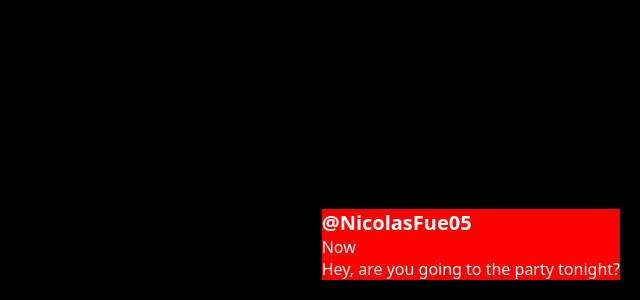
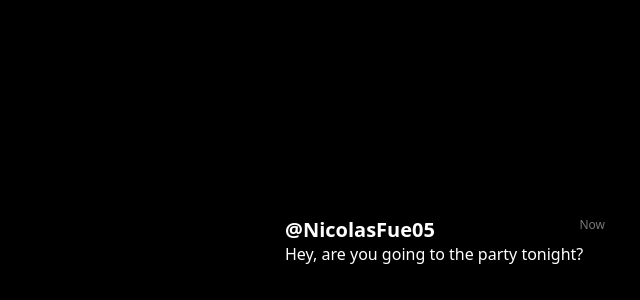
Before and after one commit to NicolasFue05/ApatheticDesolation, a React (Vite) app: page / in a window 1280 px wide. Shown: the part 500-800 px from the top of the page, without its empty margins (640-1280 px from the left). Built offline with nearby package versions, Linux system fonts and the light colour scheme.

Commit message:
:version 1.0: Notification updated and fixed

```diff
--- a/src/components/Notification/Notification.css
+++ b/src/components/Notification/Notification.css
@@ -1,3 +1,22 @@
 .Notification {
-    background-color: red;
+    cursor: pointer; /* Change to none in others scenes*/
+    padding: 15px;
+    border-radius: 15px;
+    width: 350px;
+    background-color: #000;
+    box-shadow: 0px 0px 8px #000;
 }
+
+.username-time {
+    display: flex;
+    justify-content: space-between;
+}
+
+.username {
+    font-weight: bold;
+}
+
+.time {
+    font-size: 12px;
+    color: #777;
+}
--- a/src/components/Notification/Notification.jsx
+++ b/src/components/Notification/Notification.jsx
@@ -1,11 +1,13 @@
 import React from 'react';
 import './Notification.css'
 
-export function Notification({ Username, Message, Time = 'Now', className }) {
+export function Notification({ Username, Message, Time = 'Now', className, onClick }) {
+    const displayUsername = Username === 'unregistered' ? Username : `@${Username}`;
+
     return(
-        <div className={`Notification ${className}`}>
+        <div className={`Notification ${className}`} onClick={onClick}>
             <div className="username-time">
-                <div className="username">@{Username}</div>
+                <div className="username">{displayUsername}</div>
                 <div className="time">{Time}</div>
             </div>
 
```
